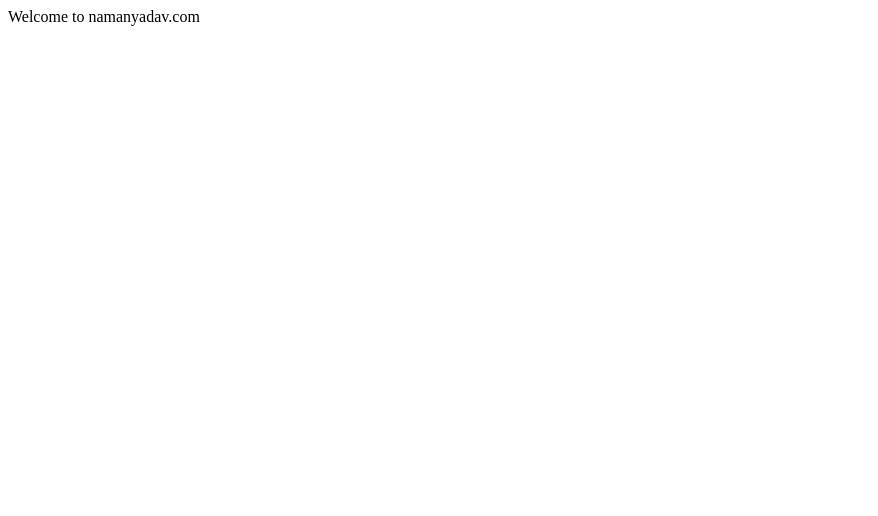
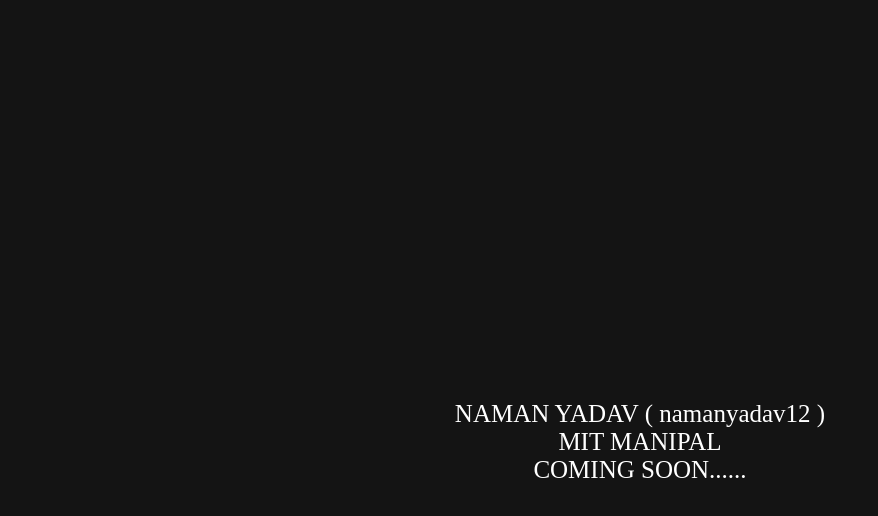
Before and after one commit to namanyadav12/namanyadav.com, a plain HTML site: page index.html in a window 1280 px wide. Shown: the whole page, without its empty margins (0-878 px from the left). Drawn offline with Linux system fonts and the light colour scheme.

Commit message:
Main Page Changed

```diff
--- a/index.html
+++ b/index.html
@@ -1,9 +1,11 @@
 <!DOCTYPE html>
 <html>
 <head>
-	<title> Naman is Here.</title>
+	<title>
+		NaMaN YaDaV
+	</title>
 </head>
-<body>
-Welcome to namanyadav.com
+<body style ="background-color:rgb(20,20,20) ;">
+<p style ="color: white; font-size: 25px; text-align:center;margin-top:400px">NAMAN YADAV ( namanyadav12 )<br>MIT MANIPAL<br>COMING SOON......</p>
 </body>
 </html>
```
